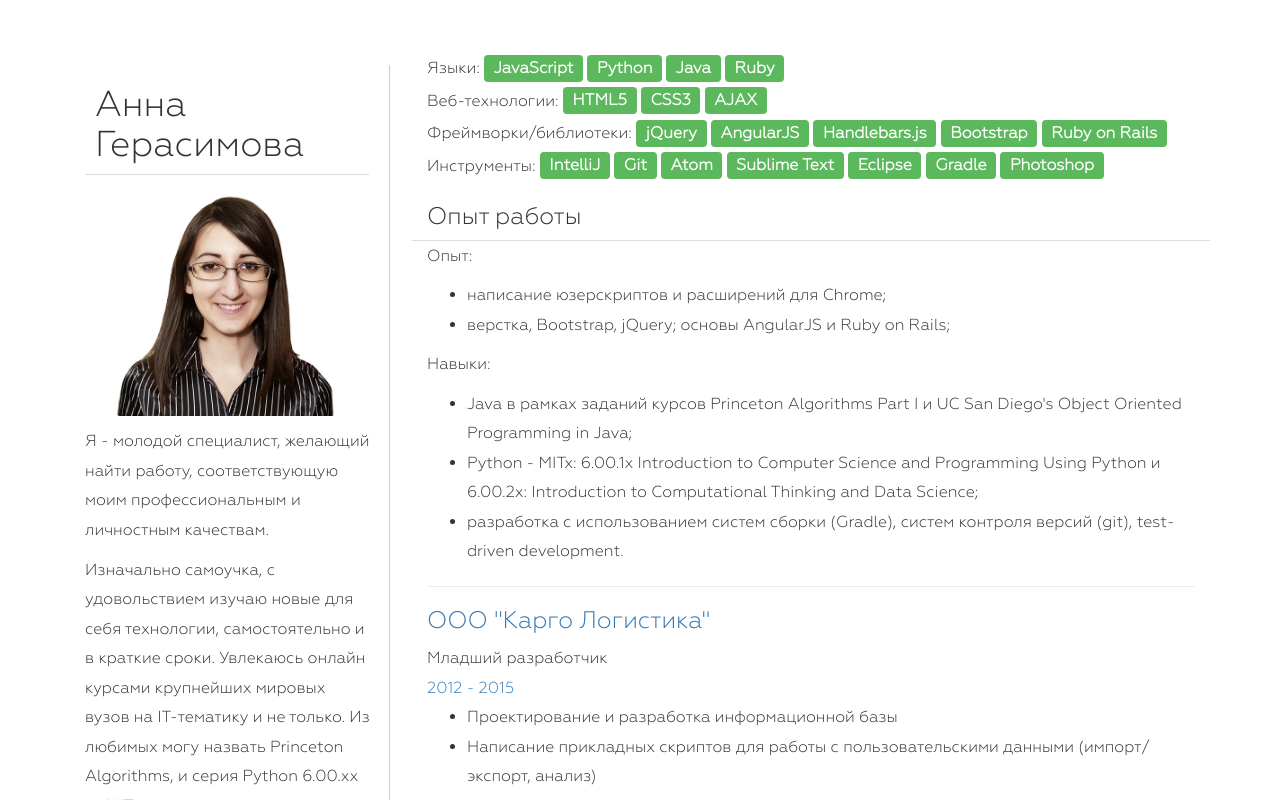
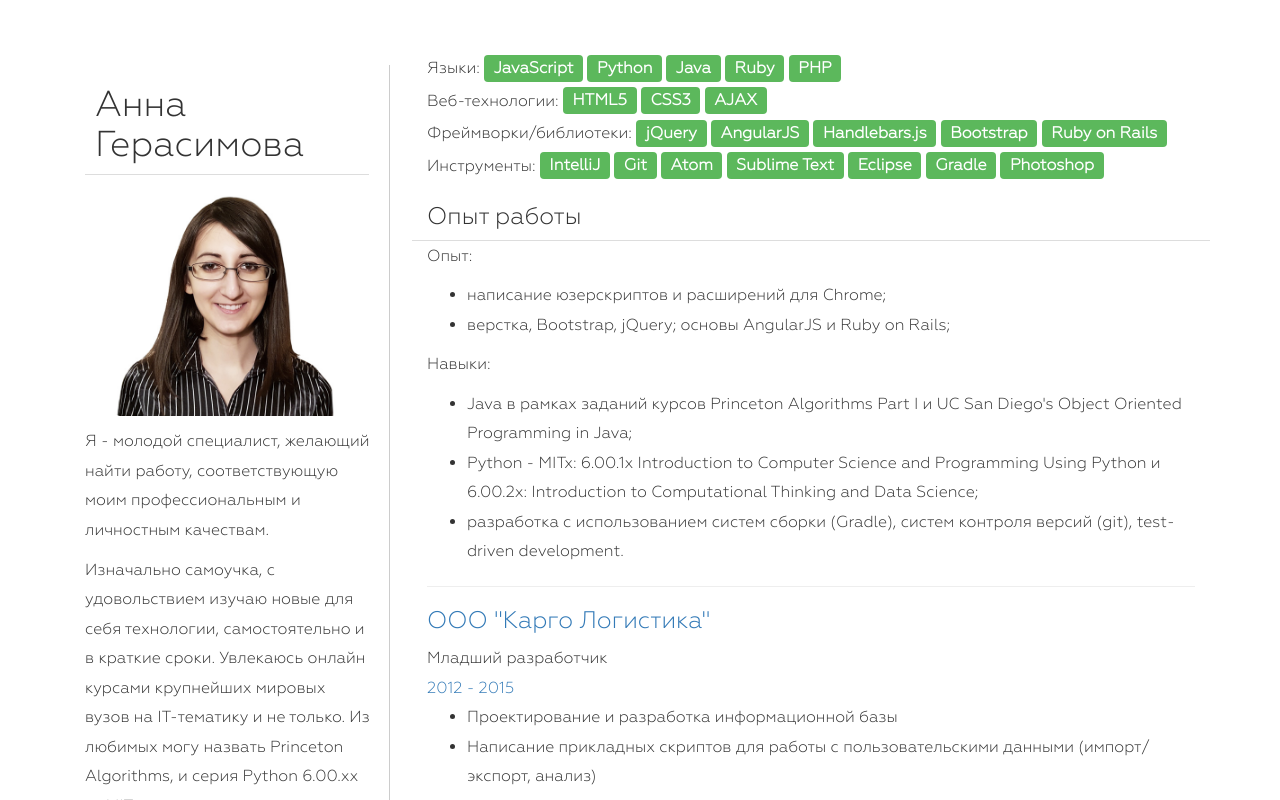
Before and after one commit to enchained/enchained.github.io, a plain HTML site: page index.html in a window 1280 px wide. Shown: the top 800 px of the page. Drawn offline with nearby package versions, Linux system fonts and the light colour scheme.

Commit message:
Add new skills

```diff
--- a/index.html
+++ b/index.html
@@ -98,6 +98,7 @@
                         <span class="tag label label-success">Python</span>
                         <span class="tag label label-success">Java</span>
                         <span class="tag label label-success">Ruby</span>
+                        <span class="tag label label-success">PHP</span>
                     </div>
                     <div>
                         <span class="skills-title">Веб-технологии:</span>
```
